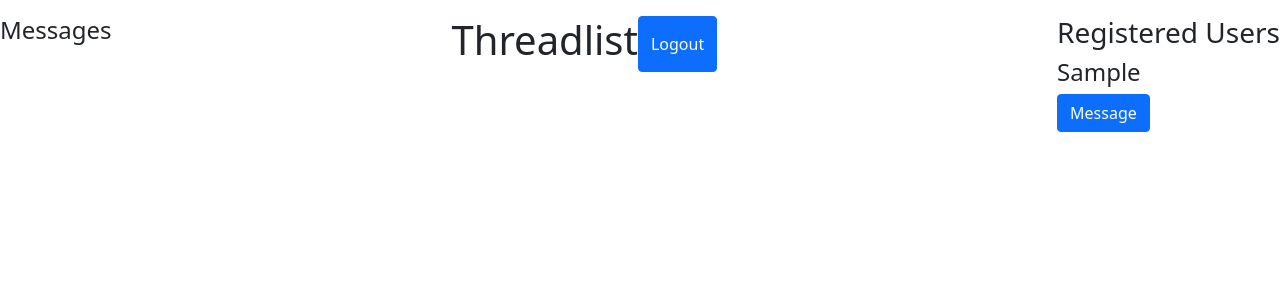
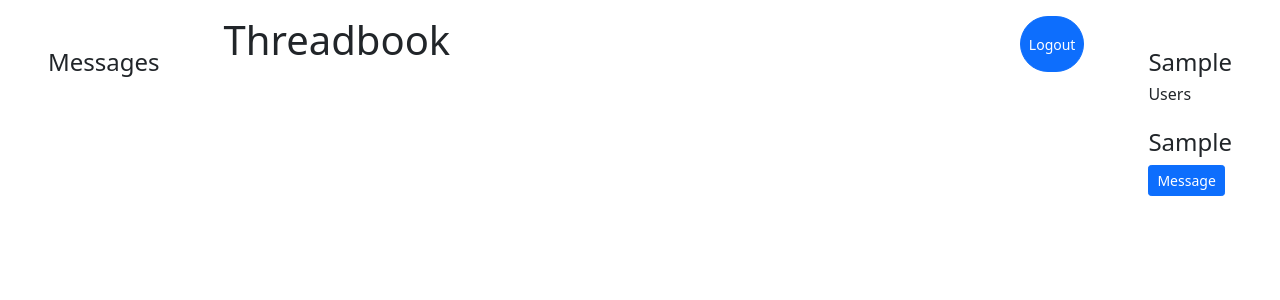
Before and after one commit to ragtop66goat/Threadboard, a React (Create React App) app: page / in a window 1280 px wide. Both pictures are taken after typing "Sample", "Sample" into the empty fields and a click on the button "Create Account". Shown: the top 300 px of the page. Built offline with nearby package versions, Linux system fonts and the light colour scheme.

Commit message:
updated styling.

```diff
--- a/src/App.js
+++ b/src/App.js
@@ -31,14 +31,14 @@ function App({
   }
 
   return (
-    <div className={"mt-3 d-flex justify-content-between"}>
-      <div>
+    <div className={"d-flex"}>
+      <div className={"m-5"}>
         <_MessageList/>
       </div>
-      <div>
+      <div className={"flex-grow-1 m-3"}>
         <_Threadlist/>
       </div>
-      <div>
+      <div className={"m-5"}>
         <_UserList/>
       </div>
     </div>
--- a/src/components/Message/Message.js
+++ b/src/components/Message/Message.js
@@ -3,7 +3,7 @@ export function Message({message}) {
 
   return<>
       <h5>{message.date}</h5>
-    <h4>From: {message.owner.username}</h4>
+    <h4>{message.owner.username}</h4>
     <p>{message.message}</p>
     </>
 
--- a/src/components/MessageList/MessageList.js
+++ b/src/components/MessageList/MessageList.js
@@ -10,7 +10,7 @@ export function MessageList( {_useSelector = useSelector, _Message = Message}) {
     <h4>Messages</h4>
     {
       usersInbox.map((message, idx) => {
-        return <div key={idx}>
+        return <div className={"mt-4"} key={idx}>
           <_Message message={message}/>
         </div>
       })
--- a/src/components/Threadlist/Threadlist.js
+++ b/src/components/Threadlist/Threadlist.js
@@ -4,10 +4,8 @@ import {ON_LOGOUT} from "../../modules/threads";
 
 export function Threadlist() {
   const dispatch = useDispatch()
-  return <div>
-    <div className={"d-flex"}>
-      <h1>Threadlist</h1>
-    <Button className={"ml-3"} onClick={()=>dispatch({type: ON_LOGOUT})}>Logout</Button>
+  return <div className={"d-flex justify-content-between"}>
+      <h1>Threadbook</h1>
+      <Button className={"btn-outline btn-sm rounded-pill"} onClick={() => dispatch({type: ON_LOGOUT})}>Logout</Button>
     </div>
-  </div>
 }
--- a/src/components/UserList/UserList.js
+++ b/src/components/UserList/UserList.js
@@ -5,15 +5,17 @@ import {ON_SET_SELECTED_USER} from "../../modules/threads";
 export function UserList({_useDispatch = useDispatch, _useSelector = useSelector}) {
 
   const userList = _useSelector((state) => state.userList)
+  const currentUser = _useSelector((state) => state.currentUser.username)
   const dispatch = _useDispatch()
 
   return <div>
-    <h3>Registered Users</h3>
+    <h4>{currentUser}</h4>
+    <h6 className={"mt-2"}>Users</h6>
     {
       userList.map((user, idx) => {
-        return <div key={idx}>
+        return <div className={"mt-4"} key={idx}>
           <h4 key={user.id}>{user.username}</h4>
-          <Button onClick={() => dispatch({type: ON_SET_SELECTED_USER, value: user.username})}>Message</Button>
+          <Button className={"btn-outline btn-sm"} onClick={() => dispatch({type: ON_SET_SELECTED_USER, value: user.username})}>Message</Button>
         </div>
       })
     }
```
Also changed, not shown: 1 other file (tests, documents, lock files or other folders).
